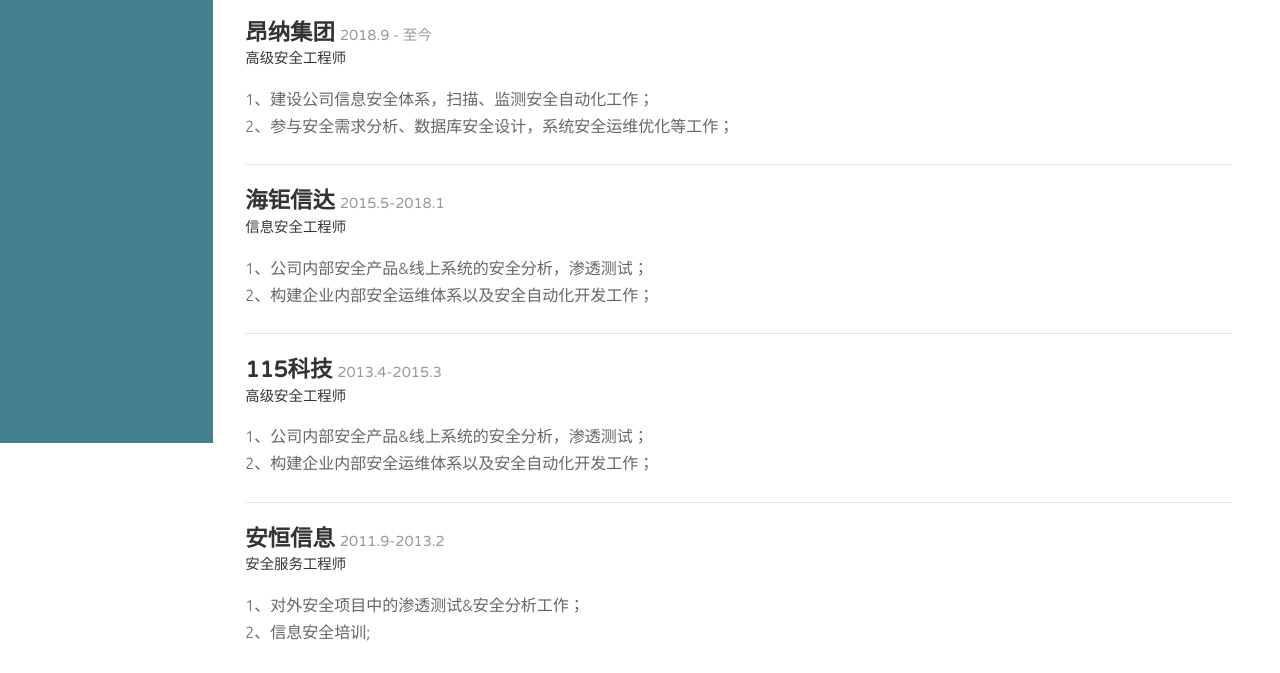
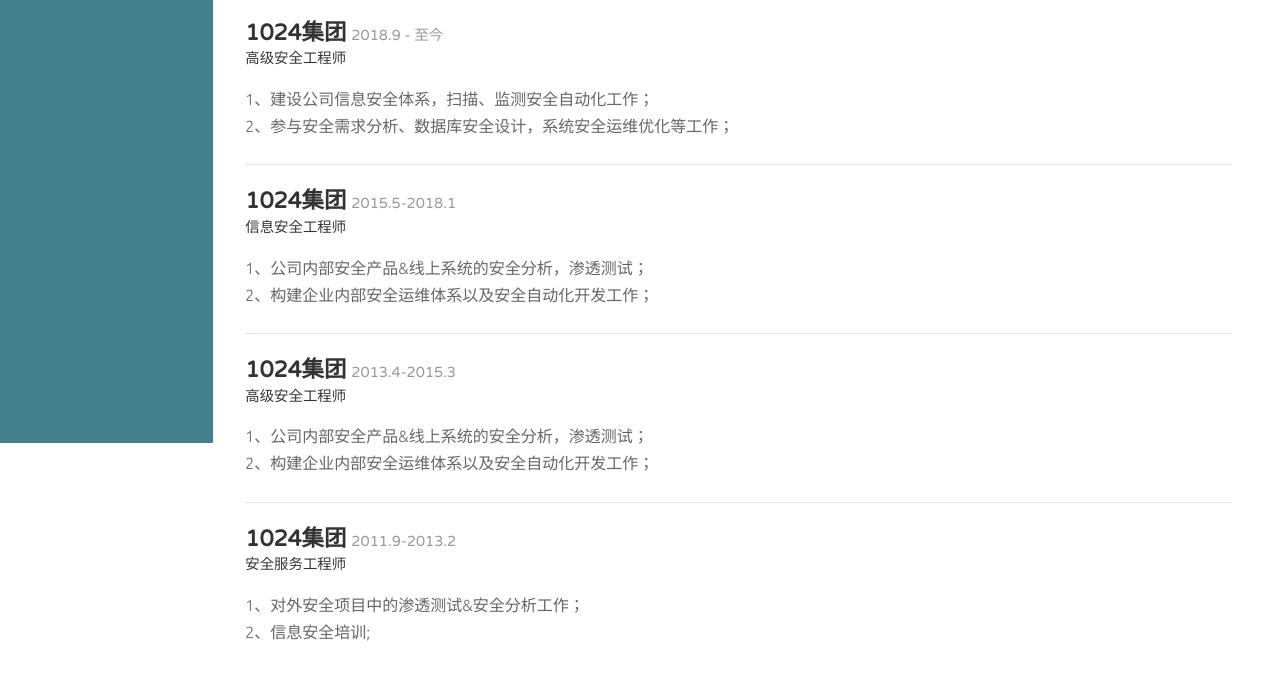
Before and after one commit to blockchainguard/blockchainhacked, a plain HTML site: page index.html in a window 1280 px wide. Shown: the part 357-1030 px from the top of the page. Drawn offline with nearby package versions, Linux system fonts and the light colour scheme.

Commit message:
Update index.html

```diff
--- a/index.html
+++ b/index.html
@@ -66,25 +66,25 @@
             <div class="item">
                 <h3 class="clr clr2">工作经历</h3>
                 <div class="item_detail">
-                    <h4>昂纳集团<span>2018.9 - 至今</span></h4>
+                    <h4>1024集团<span>2018.9 - 至今</span></h4>
                     <h6>高级安全工程师</h6>
 					   <p>1、建设公司信息安全体系，扫描、监测安全自动化工作；</p>
                     <p>2、参与安全需求分析、数据库安全设计，系统安全运维优化等工作；</p>
                                  </div>
                 <div class="item_detail">
-                    <h4>海钜信达<span>2015.5-2018.1</span></h4>
+                    <h4>1024集团<span>2015.5-2018.1</span></h4>
                     <h6>信息安全工程师</h6>
                     <p>1、公司内部安全产品&线上系统的安全分析，渗透测试；</p>
                     <p>2、构建企业内部安全运维体系以及安全自动化开发工作；</p>
                 </div>
 				<div class="item_detail">
-                    <h4>115科技<span>2013.4-2015.3</span></h4>
+                    <h4>1024集团<span>2013.4-2015.3</span></h4>
                     <h6>高级安全工程师</h6>
                     <p>1、公司内部安全产品&线上系统的安全分析，渗透测试；</p>
                     <p>2、构建企业内部安全运维体系以及安全自动化开发工作；</p>
                 </div>
 				<div class="item_detail">
-                    <h4>安恒信息<span>2011.9-2013.2</span></h4>
+                    <h4>1024集团<span>2011.9-2013.2</span></h4>
                     <h6>安全服务工程师</h6>
                     <p>1、对外安全项目中的渗透测试&安全分析工作；</p>
                     <p>2、信息安全培训;</p>
```
